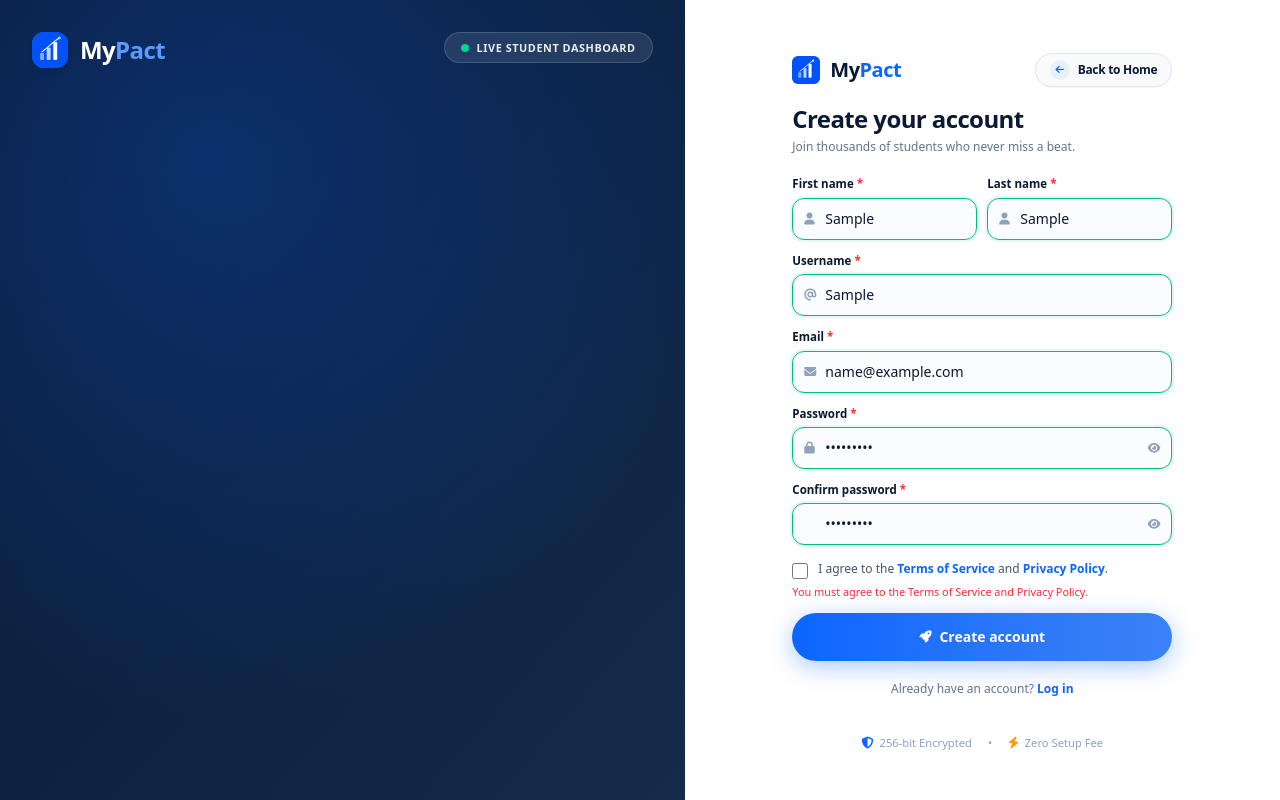
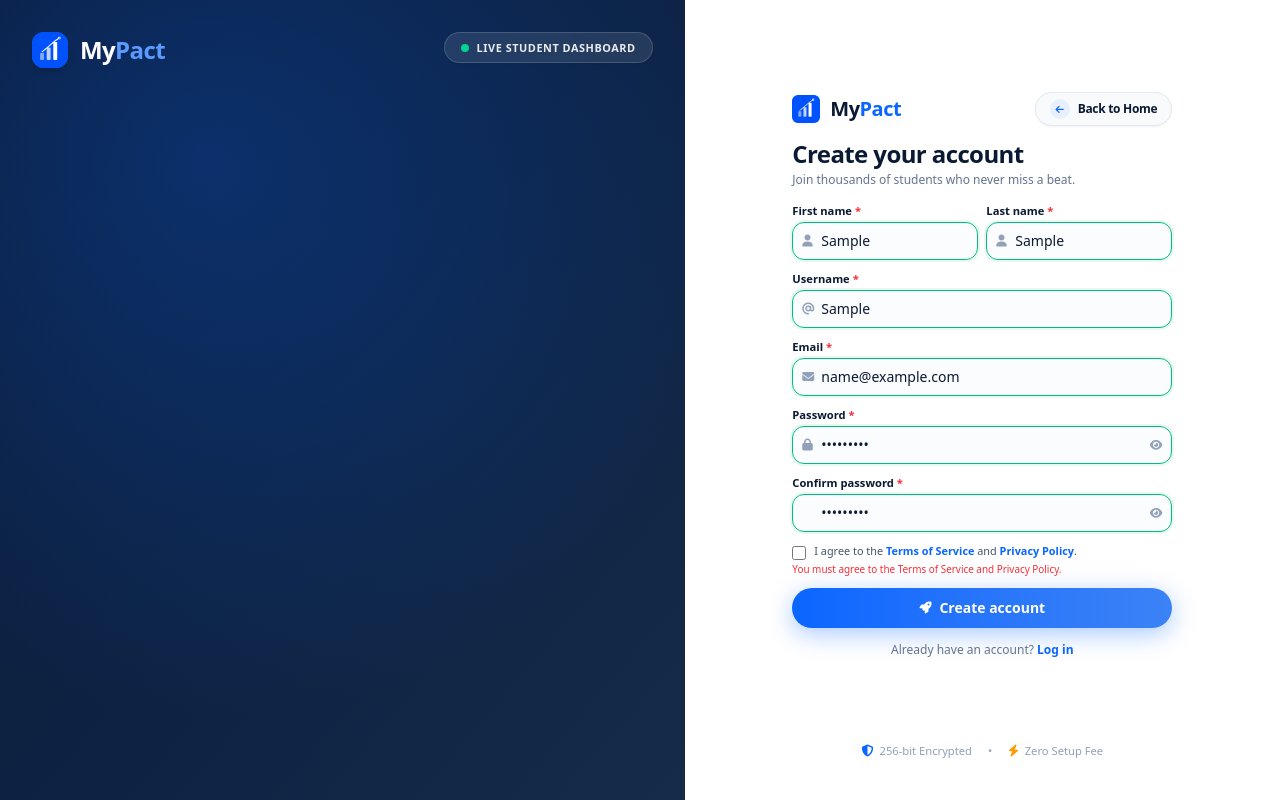
Before and after one commit to CodeWithHife/My-Pact, a Next.js app: page /signup in a window 1280 px wide. Both pictures are taken after typing "Sample", "Sample", "Sample", "name@example.com", "Sample123", "Sample123" into the empty fields and a click on the button "Create account". Built offline with nearby package versions, Linux system fonts and the light colour scheme.

Commit message:
Optimize vertical spacing and centering of signup form to prevent stretching near top

```diff
--- a/src/app/signup/page.tsx
+++ b/src/app/signup/page.tsx
@@ -389,10 +389,10 @@ export default function SignUpPage() {
         </div>
 
         {/* ====== RIGHT: MODERN, PROFESSIONAL SIGN UP FORM ====== */}
-        <div className="w-full min-h-screen flex flex-col justify-center items-center px-4 py-6 sm:px-6 lg:p-10 relative overflow-y-auto bg-white">
+        <div className="w-full min-h-screen flex flex-col justify-center items-center px-4 py-6 sm:px-6 lg:py-8 relative overflow-y-auto bg-white">
 
-          {/* Mobile Top Navigation Bar */}
-          <div className="w-full max-w-[340px] sm:max-w-[380px] flex items-center justify-between lg:hidden mb-4">
+          {/* Mobile Top Navigation Bar with Styled Back to Home */}
+          <div className="w-full max-w-[340px] sm:max-w-[380px] flex items-center justify-between lg:hidden mb-3">
             <Link href="/" className="inline-flex items-center gap-2 font-extrabold text-lg text-[#0b1a33] group">
               <div className="w-7 h-7 rounded-lg bg-[#0a66ff] flex items-center justify-center text-white text-xs shadow-xs">
                 <Image
@@ -420,7 +420,7 @@ export default function SignUpPage() {
 
           <div className="w-full max-w-[340px] sm:max-w-[380px] my-auto flex flex-col justify-center">
             {/* Desktop Brand & Back to Home Header */}
-            <div className="hidden lg:flex items-center justify-between mb-4">
+            <div className="hidden lg:flex items-center justify-between mb-3">
               <Link href="/" className="inline-flex items-center gap-2.5 font-extrabold text-xl text-[#0b1a33] tracking-tight group">
                 <div className="w-7 h-7 rounded-lg bg-[#0a66ff] flex items-center justify-center text-white text-xs shadow-xs">
                   <Image
@@ -446,22 +446,22 @@ export default function SignUpPage() {
               </Link>
             </div>
 
-            <div className="hidden lg:block mb-5 text-left">
-              <h1 className="text-2xl font-black text-[#0b1a33] tracking-tight">
+            <div className="hidden lg:block mb-3.5 text-left">
+              <h1 className="text-xl sm:text-2xl font-black text-[#0b1a33] tracking-tight">
                 Create your account
               </h1>
-              <p className="text-xs text-slate-500 mt-1">
+              <p className="text-xs text-slate-500 mt-0.5">
                 Join thousands of students who never miss a beat.
               </p>
             </div>
 
             {/* Mobile Header */}
-            <div className="lg:hidden text-center mb-5">
-              <div className="inline-flex items-center gap-1.5 px-3 py-1 rounded-full bg-[#e8f0fe] text-[#0a66ff] text-[0.65rem] font-extrabold uppercase tracking-wider mb-2">
+            <div className="lg:hidden text-center mb-3.5">
+              <div className="inline-flex items-center gap-1.5 px-3 py-1 rounded-full bg-[#e8f0fe] text-[#0a66ff] text-[0.65rem] font-extrabold uppercase tracking-wider mb-1.5">
                 <i className="fas fa-bolt text-[0.6rem]"></i>
                 <span>Fast 1-Minute Setup</span>
               </div>
-              <h1 className="text-2xl font-black text-[#0b1a33] tracking-tight">
+              <h1 className="text-xl sm:text-2xl font-black text-[#0b1a33] tracking-tight">
                 Create your account
               </h1>
               <p className="text-xs text-slate-500 mt-0.5">
@@ -471,15 +471,15 @@ export default function SignUpPage() {
 
             {/* If Form is NOT Submitted */}
             {!isSuccess ? (
-              <form onSubmit={handleSubmit} noValidate className="space-y-3">
-                {/* Row 1: First & Last Name (Side by Side on Mobile & Desktop) */}
-                <div className="grid grid-cols-2 gap-2.5">
+              <form onSubmit={handleSubmit} noValidate className="space-y-2.5">
+                {/* Row 1: First & Last Name */}
+                <div className="grid grid-cols-2 gap-2">
                   <div className="relative">
-                    <label className="block text-[0.72rem] font-bold text-[#0b1a33] mb-1">
+                    <label className="block text-[0.7rem] font-bold text-[#0b1a33] mb-0.5">
                       First name <span className="text-red-500">*</span>
                     </label>
                     <div className="relative">
-                      <i className="fas fa-user absolute left-3 top-1/2 -translate-y-1/2 text-slate-400 text-xs pointer-events-none"></i>
+                      <i className="fas fa-user absolute left-2.5 top-1/2 -translate-y-1/2 text-slate-400 text-xs pointer-events-none"></i>
                       <input
                         type="text"
                         name="firstName"
@@ -487,7 +487,7 @@ export default function SignUpPage() {
                         onChange={handleInputChange}
                         onBlur={() => handleBlur("firstName")}
                         placeholder="David"
-                        className={`w-full pl-8 pr-2.5 py-2.5 rounded-xl border text-xs sm:text-sm font-medium transition-all outline-none bg-slate-50/50 focus:bg-white ${(touched.firstName || hasSubmitted) && currentErrors.firstName
+                        className={`w-full pl-7 pr-2 py-2 rounded-xl border text-xs sm:text-sm font-medium transition-all outline-none bg-slate-50/50 focus:bg-white ${(touched.firstName || hasSubmitted) && currentErrors.firstName
                           ? "border-red-500 ring-2 ring-red-500/10"
                           : touched.firstName && !currentErrors.firstName && formData.firstName
                             ? "border-emerald-500 ring-2 ring-emerald-500/10"
@@ -496,16 +496,16 @@ export default function SignUpPage() {
                       />
                     </div>
                     {(touched.firstName || hasSubmitted) && currentErrors.firstName && (
-                      <p className="text-[0.65rem] text-red-500 mt-1 font-medium leading-tight">{currentErrors.firstName}</p>
+                      <p className="text-[0.62rem] text-red-500 mt-0.5 font-medium leading-tight">{currentErrors.firstName}</p>
                     )}
                   </div>
 
                   <div className="relative">
-                    <label className="block text-[0.72rem] font-bold text-[#0b1a33] mb-1">
+                    <label className="block text-[0.7rem] font-bold text-[#0b1a33] mb-0.5">
                       Last name <span className="text-red-500">*</span>
                     </label>
                     <div className="relative">
-                      <i className="fas fa-user absolute left-3 top-1/2 -translate-y-1/2 text-slate-400 text-xs pointer-events-none"></i>
+                      <i className="fas fa-user absolute left-2.5 top-1/2 -translate-y-1/2 text-slate-400 text-xs pointer-events-none"></i>
                       <input
                         type="text"
                         name="lastName"
@@ -513,7 +513,7 @@ export default function SignUpPage() {
                         onChange={handleInputChange}
                         onBlur={() => handleBlur("lastName")}
                         placeholder="Okonkwo"
-                        className={`w-full pl-8 pr-2.5 py-2.5 rounded-xl border text-xs sm:text-sm font-medium transition-all outline-none bg-slate-50/50 focus:bg-white ${(touched.lastName || hasSubmitted) && currentErrors.lastName
+                        className={`w-full pl-7 pr-2 py-2 rounded-xl border text-xs sm:text-sm font-medium transition-all outline-none bg-slate-50/50 focus:bg-white ${(touched.lastName || hasSubmitted) && currentErrors.lastName
                           ? "border-red-500 ring-2 ring-red-500/10"
                           : touched.lastName && !currentErrors.lastName && formData.lastName
                             ? "border-emerald-500 ring-2 ring-emerald-500/10"
@@ -522,18 +522,18 @@ export default function SignUpPage() {
                       />
                     </div>
                     {(touched.lastName || hasSubmitted) && currentErrors.lastName && (
-                      <p className="text-[0.65rem] text-red-500 mt-1 font-medium leading-tight">{currentErrors.lastName}</p>
+                      <p className="text-[0.62rem] text-red-500 mt-0.5 font-medium leading-tight">{currentErrors.lastName}</p>
                     )}
                   </div>
                 </div>
 
                 {/* Row 2: Username */}
                 <div className="relative">
-                  <label className="block text-[0.72rem] font-bold text-[#0b1a33] mb-1">
+                  <label className="block text-[0.7rem] font-bold text-[#0b1a33] mb-0.5">
                     Username <span className="text-red-500">*</span>
                   </label>
                   <div className="relative">
-                    <i className="fas fa-at absolute left-3 top-1/2 -translate-y-1/2 text-slate-400 text-xs pointer-events-none"></i>
+                    <i className="fas fa-at absolute left-2.5 top-1/2 -translate-y-1/2 text-slate-400 text-xs pointer-events-none"></i>
                     <input
                       type="text"
                       name="username"
@@ -541,7 +541,7 @@ export default function SignUpPage() {
                       onChange={handleInputChange}
                       onBlur={() => handleBlur("username")}
                       placeholder="Username"
-                      className={`w-full pl-8 pr-3 py-2.5 rounded-xl border text-xs sm:text-sm font-medium transition-all outline-none bg-slate-50/50 focus:bg-white ${(touched.username || hasSubmitted) && currentErrors.username
+                      className={`w-full pl-7 pr-3 py-2 rounded-xl border text-xs sm:text-sm font-medium transition-all outline-none bg-slate-50/50 focus:bg-white ${(touched.username || hasSubmitted) && currentErrors.username
                         ? "border-red-500 ring-2 ring-red-500/10"
                         : touched.username && !currentErrors.username && formData.username
                           ? "border-emerald-500 ring-2 ring-emerald-500/10"
@@ -550,17 +550,17 @@ export default function SignUpPage() {
                     />
                   </div>
                   {(touched.username || hasSubmitted) && currentErrors.username && (
-                    <p className="text-[0.65rem] text-red-500 mt-1 font-medium">{currentErrors.username}</p>
+                    <p className="text-[0.62rem] text-red-500 mt-0.5 font-medium">{currentErrors.username}</p>
                   )}
                 </div>
 
                 {/* Row 3: Email */}
                 <div className="relative">
-                  <label className="block text-[0.72rem] font-bold text-[#0b1a33] mb-1">
+                  <label className="block text-[0.7rem] font-bold text-[#0b1a33] mb-0.5">
                     Email <span className="text-red-500">*</span>
                   </label>
                   <div className="relative">
-                    <i className="fas fa-envelope absolute left-3 top-1/2 -translate-y-1/2 text-slate-400 text-xs pointer-events-none"></i>
+                    <i className="fas fa-envelope absolute left-2.5 top-1/2 -translate-y-1/2 text-slate-400 text-xs pointer-events-none"></i>
                     <input
                       type="email"
                       name="email"
@@ -568,7 +568,7 @@ export default function SignUpPage() {
                       onChange={handleInputChange}
                       onBlur={() => handleBlur("email")}
                       placeholder="name@email.com"
-                      className={`w-full pl-8 pr-3 py-2.5 rounded-xl border text-xs sm:text-sm font-medium transition-all outline-none bg-slate-50/50 focus:bg-white ${(touched.email || hasSubmitted) && currentErrors.email
+                      className={`w-full pl-7 pr-3 py-2 rounded-xl border text-xs sm:text-sm font-medium transition-all outline-none bg-slate-50/50 focus:bg-white ${(touched.email || hasSubmitted) && currentErrors.email
                         ? "border-red-500 ring-2 ring-red-500/10"
                         : touched.email && !currentErrors.email && formData.email
                           ? "border-emerald-500 ring-2 ring-emerald-500/10"
@@ -577,17 +577,17 @@ export default function SignUpPage() {
                     />
                   </div>
                   {(touched.email || hasSubmitted) && currentErrors.email && (
-                    <p className="text-[0.65rem] text-red-500 mt-1 font-medium">{currentErrors.email}</p>
+                    <p className="text-[0.62rem] text-red-500 mt-0.5 font-medium">{currentErrors.email}</p>
                   )}
                 </div>
 
                 {/* Password (Full Width Block) */}
                 <div className="relative">
-                  <label className="block text-[0.72rem] font-bold text-[#0b1a33] mb-1">
+                  <label className="block text-[0.7rem] font-bold text-[#0b1a33] mb-0.5">
                     Password <span className="text-red-500">*</span>
                   </label>
                   <div className="relative">
-                    <i className="fas fa-lock absolute left-3 top-1/2 -translate-y-1/2 text-slate-400 text-xs pointer-events-none"></i>
+                    <i className="fas fa-lock absolute left-2.5 top-1/2 -translate-y-1/2 text-slate-400 text-xs pointer-events-none"></i>
                     <input
                       type={showPassword ? "text" : "password"}
                       name="password"
@@ -595,7 +595,7 @@ export default function SignUpPage() {
                       onChange={handleInputChange}
                       onBlur={() => handleBlur("password")}
                       placeholder="Create a password"
-                      className={`w-full pl-8 pr-8 py-2.5 rounded-xl border text-xs sm:text-sm font-medium transition-all outline-none bg-slate-50/50 focus:bg-white ${(touched.password || hasSubmitted) && currentErrors.password
+                      className={`w-full pl-7 pr-8 py-2 rounded-xl border text-xs sm:text-sm font-medium transition-all outline-none bg-slate-50/50 focus:bg-white ${(touched.password || hasSubmitted) && currentErrors.password
                         ? "border-red-500 ring-2 ring-red-500/10"
                         : touched.password && !currentErrors.password && formData.password
                           ? "border-emerald-500 ring-2 ring-emerald-500/10"
@@ -605,24 +605,24 @@ export default function SignUpPage() {
                     <button
                       type="button"
                       onClick={() => setShowPassword(!showPassword)}
-                      className="absolute right-2.5 top-1/2 -translate-y-1/2 text-slate-400 hover:text-[#0a66ff] text-xs focus:outline-none cursor-pointer p-0.5"
+                      className="absolute right-2 top-1/2 -translate-y-1/2 text-slate-400 hover:text-[#0a66ff] text-xs focus:outline-none cursor-pointer p-0.5"
                       aria-label={showPassword ? "Hide password" : "Show password"}
                     >
                       <i className={showPassword ? "fas fa-eye-slash text-[0.7rem]" : "fas fa-eye text-[0.7rem]"}></i>
                     </button>
                   </div>
                   {(touched.password || hasSubmitted) && currentErrors.password && (
-                    <p className="text-[0.65rem] text-red-500 mt-1 font-medium leading-tight">{currentErrors.password}</p>
+                    <p className="text-[0.62rem] text-red-500 mt-0.5 font-medium leading-tight">{currentErrors.password}</p>
                   )}
                 </div>
 
                 {/* Confirm Password (Full Width Block) */}
                 <div className="relative">
-                  <label className="block text-[0.72rem] font-bold text-[#0b1a33] mb-1">
+                  <label className="block text-[0.7rem] font-bold text-[#0b1a33] mb-0.5">
                     Confirm password <span className="text-red-500">*</span>
                   </label>
                   <div className="relative">
-                    <i className="fas fa-shield-check absolute left-3 top-1/2 -translate-y-1/2 text-slate-400 text-xs pointer-events-none"></i>
+                    <i className="fas fa-shield-check absolute left-2.5 top-1/2 -translate-y-1/2 text-slate-400 text-xs pointer-events-none"></i>
                     <input
                       type={showConfirmPassword ? "text" : "password"}
                       name="confirmPassword"
@@ -630,7 +630,7 @@ export default function SignUpPage() {
                       onChange={handleInputChange}
                       onBlur={() => handleBlur("confirmPassword")}
                       placeholder="Confirm your password"
-                      className={`w-full pl-8 pr-8 py-2.5 rounded-xl border text-xs sm:text-sm font-medium transition-all outline-none bg-slate-50/50 focus:bg-white ${(touched.confirmPassword || hasSubmitted) && currentErrors.confirmPassword
+                      className={`w-full pl-7 pr-8 py-2 rounded-xl border text-xs sm:text-sm font-medium transition-all outline-none bg-slate-50/50 focus:bg-white ${(touched.confirmPassword || hasSubmitted) && currentErrors.confirmPassword
                         ? "border-red-500 ring-2 ring-red-500/10"
                         : touched.confirmPassword && !currentErrors.confirmPassword && formData.confirmPassword
                           ? "border-emerald-500 ring-2 ring-emerald-500/10"
@@ -640,28 +640,28 @@ export default function SignUpPage() {
                     <button
                       type="button"
                       onClick={() => setShowConfirmPassword(!showConfirmPassword)}
-                      className="absolute right-2.5 top-1/2 -translate-y-1/2 text-slate-400 hover:text-[#0a66ff] text-xs focus:outline-none cursor-pointer p-0.5"
+                      className="absolute right-2 top-1/2 -translate-y-1/2 text-slate-400 hover:text-[#0a66ff] text-xs focus:outline-none cursor-pointer p-0.5"
                       aria-label={showConfirmPassword ? "Hide password" : "Show password"}
                     >
                       <i className={showConfirmPassword ? "fas fa-eye-slash text-[0.7rem]" : "fas fa-eye text-[0.7rem]"}></i>
                     </button>
                   </div>
                   {(touched.confirmPassword || hasSubmitted) && currentErrors.confirmPassword && (
-                    <p className="text-[0.65rem] text-red-500 mt-1 font-medium leading-tight">{currentErrors.confirmPassword}</p>
+                    <p className="text-[0.62rem] text-red-500 mt-0.5 font-medium leading-tight">{currentErrors.confirmPassword}</p>
                   )}
                 </div>
 
                 {/* Terms and Conditions Checkbox */}
-                <div className="pt-1">
-                  <label className="flex items-start gap-2.5 cursor-pointer select-none">
+                <div className="pt-0.5">
+                  <label className="flex items-start gap-2 cursor-pointer select-none">
                     <input
                       type="checkbox"
                       name="termsAccepted"
                       checked={formData.termsAccepted}
                       onChange={handleInputChange}
-                      className="w-4 h-4 rounded mt-0.5 accent-[#0a66ff] cursor-pointer"
+                      className="w-3.5 h-3.5 rounded mt-0.5 accent-[#0a66ff] cursor-pointer shrink-0"
                     />
-                    <span className="text-xs text-slate-600 leading-snug">
+                    <span className="text-[0.68rem] text-slate-600 leading-tight">
                       I agree to the{" "}
                       <Link href="/terms" className="text-[#0a66ff] font-semibold hover:underline">
                         Terms of Service
@@ -674,7 +674,7 @@ export default function SignUpPage() {
                     </span>
                   </label>
                   {(touched.terms || hasSubmitted) && currentErrors.terms && (
-                    <p className="text-[0.68rem] text-red-500 mt-1 font-medium">{currentErrors.terms}</p>
+                    <p className="text-[0.62rem] text-red-500 mt-0.5 font-medium">{currentErrors.terms}</p>
                   )}
                 </div>
 
@@ -682,7 +682,7 @@ export default function SignUpPage() {
                 <button
                   type="submit"
                   disabled={isLoading}
-                  className="w-full py-3.5 px-6 rounded-full bg-gradient-to-r from-[#0a66ff] to-[#3b82f6] text-white font-bold text-sm shadow-[0_6px_24px_rgba(10,102,255,0.35)] hover:shadow-[0_10px_32px_rgba(10,102,255,0.45)] hover:-translate-y-0.5 active:translate-y-0 transition-all duration-200 flex items-center justify-center gap-2 cursor-pointer disabled:opacity-60 disabled:cursor-not-allowed mt-2"
+                  className="w-full py-2.5 px-6 rounded-full bg-gradient-to-r from-[#0a66ff] to-[#3b82f6] text-white font-bold text-sm shadow-[0_6px_24px_rgba(10,102,255,0.35)] hover:shadow-[0_10px_32px_rgba(10,102,255,0.45)] hover:-translate-y-0.5 active:translate-y-0 transition-all duration-200 flex items-center justify-center gap-2 cursor-pointer disabled:opacity-60 disabled:cursor-not-allowed mt-1.5"
                 >
                   {isLoading ? (
                     <span className="w-5 h-5 border-2 border-white/30 border-t-white rounded-full animate-spin inline-block" />
@@ -695,7 +695,7 @@ export default function SignUpPage() {
                 </button>
 
                 {/* Log In Link */}
-                <p className="text-center text-xs text-slate-500 pt-2">
+                <p className="text-center text-xs text-slate-500 pt-1">
                   Already have an account?{" "}
                   <Link href="/login" className="font-bold text-[#0a66ff] hover:underline">
                     Log in
```
